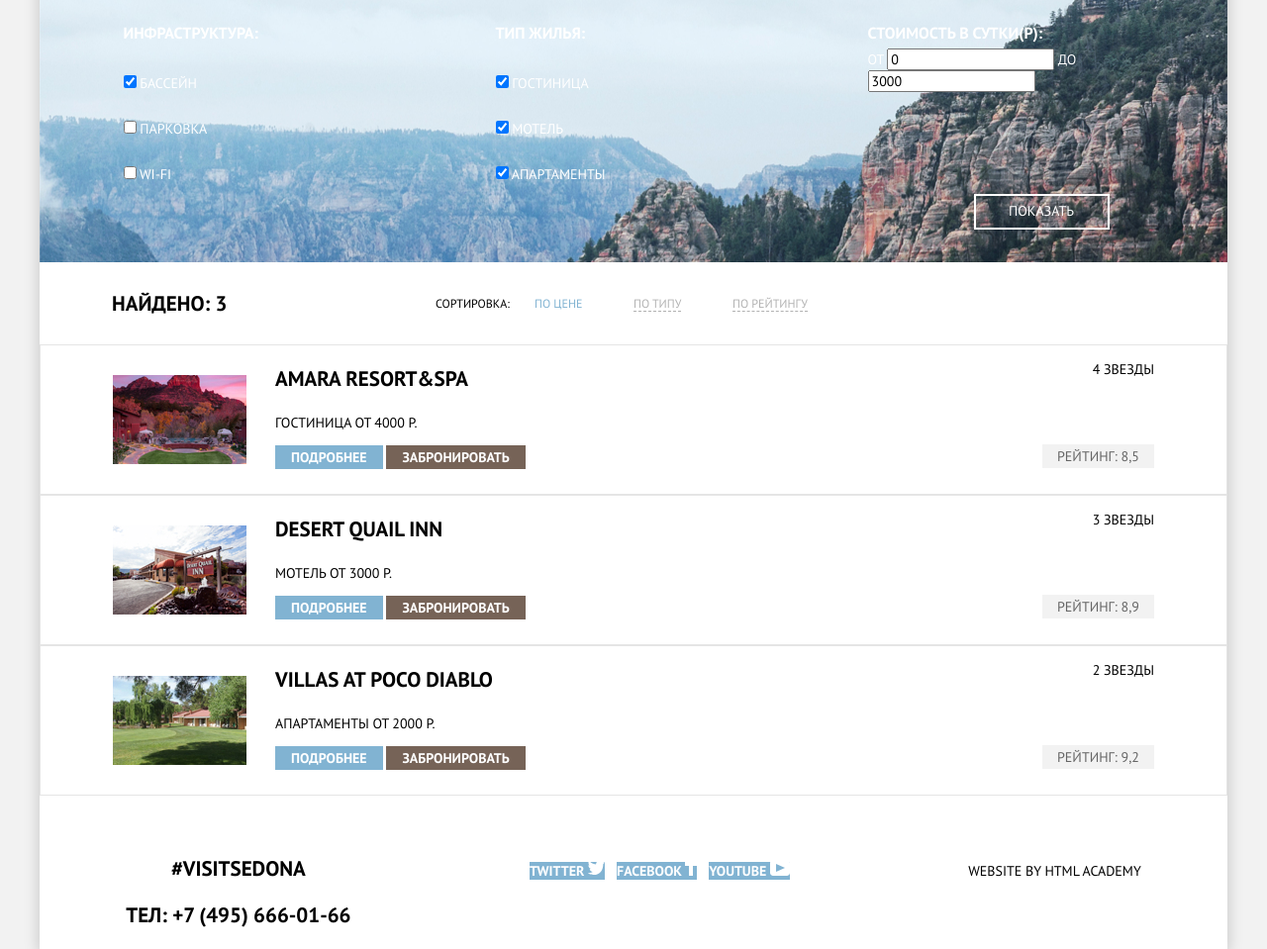
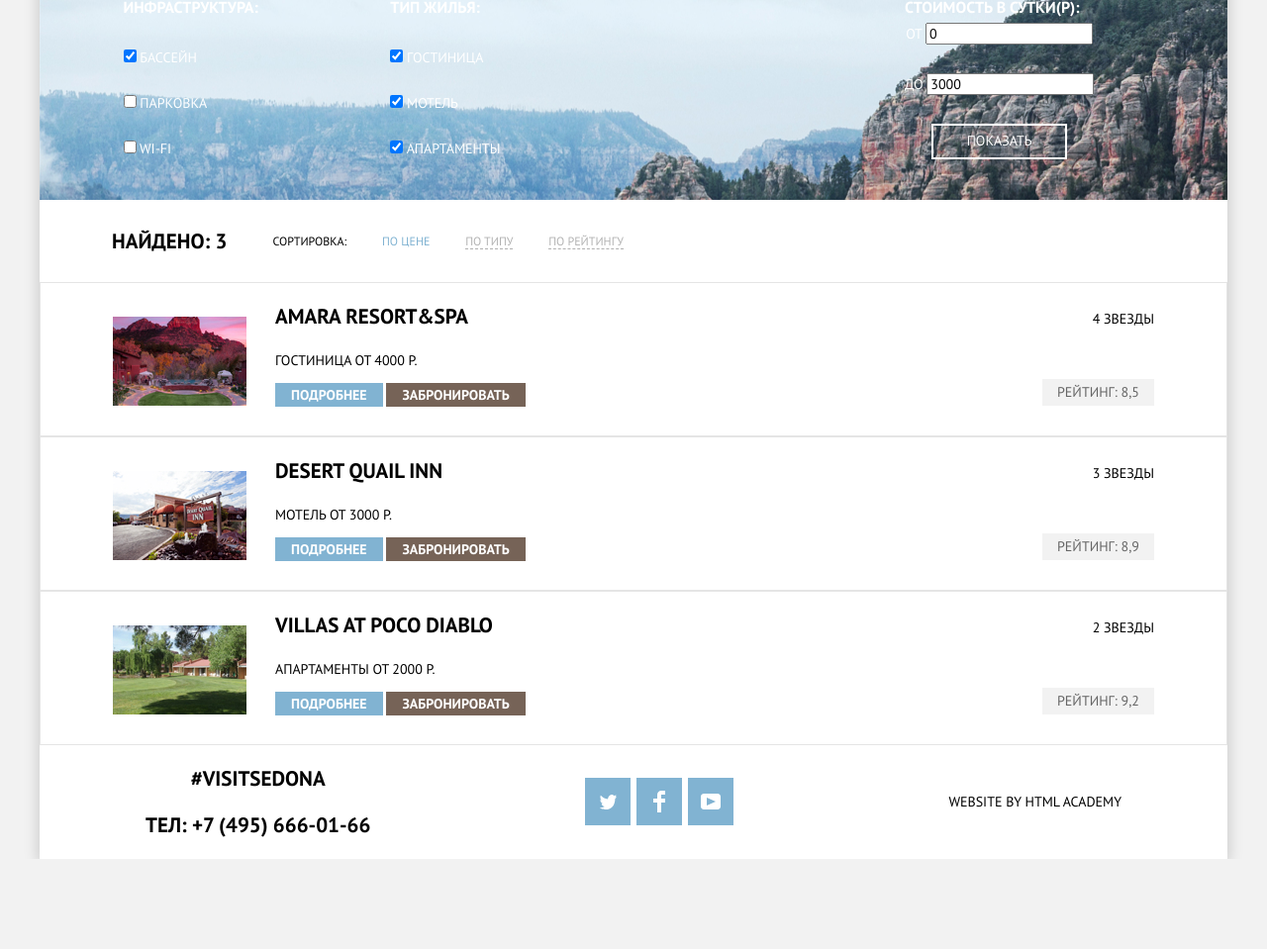
Before and after one commit to DmitryShvornev/1646517-sedona-30, a plain HTML site: page catalog.html in a window 1280 px wide. Shown: the part 86-1045 px from the top of the page at 99% size. After the commit the page ends 954 px from the top, so only its background shows below. Drawn offline with Linux system fonts and the light colour scheme.

Commit message:
Добавляет сетку на флексах внутренней страницы

```diff
--- a/catalog.html
+++ b/catalog.html
@@ -67,19 +67,19 @@
           <legend class="hotel-filter-legend">Стоимость в сутки(Р):</legend>
           <label>от <input type="text" name="min-price" value="0"></label>
           <label>до <input type="text" name="max-price" value="3000"></label>
+          <button class="hotel-show" type="submit">Показать</button>
         </fieldset>
-        <button class="hotel-show" type="submit">Показать</button>
       </form>
     </section>
     <section class="hotel-results">
       <h2 class="hidden">Результаты поиска</h2>
-      <p class="hotel-results-found">Найдено: 3</p>
       <div class="sort-menu">
+        <p class="hotel-results-found">Найдено: 3</p>
         <ul class="hotel-results-sort">
           <li><a class="sort-by">Сортировка:</a></li>
           <li><a class="sort-by price">По цене</a></li>
-          <li><a class="sort-by category type" href="#">По типу</a></li>
-          <li><a class="sort-by category rating" href="#">По рейтингу</a></li>
+          <li><a class="sort-by category" href="#">По типу</a></li>
+          <li><a class="sort-by category" href="#">По рейтингу</a></li>
         </ul>
       </div>
       <ul class="hotel-results-list">
@@ -88,14 +88,14 @@
           <article>
             <h3 class="hotel-header">Amara Resort&Spa</h3>
             <p>Гостиница  От 4000 Р.</p>
-            <p>
+            <p class="hotel-controls">
               <a class="hotel-browse" href="#">Подробнее</a>
               <a class="hotel-book" href="#">Забронировать</a>
             </p>
           </article>
           <div class="hotel-prestige">
             <p class="hotel-stars">4 звезды</p>
-            <p><span class="hotel-rating">Рейтинг: 8,5</span></p>
+            <p class="hotel-rating">Рейтинг: 8,5</p>
           </div>
         </li>
         <li class="hotel-results-item">
@@ -103,14 +103,14 @@
           <article>
             <h3 class="hotel-header">Desert Quail Inn</h3>
             <p>Мотель От 3000 Р.</p>
-            <p>
+            <p class="hotel-controls">
               <a class="hotel-browse" href="#">Подробнее</a>
               <a class="hotel-book" href="#">Забронировать</a>
             </p>
           </article>
           <div class="hotel-prestige">
             <p class="hotel-stars">3 звезды</p>
-            <p><span class="hotel-rating">Рейтинг: 8,9</span></p>
+            <p class="hotel-rating">Рейтинг: 8,9</p>
           </div>
         </li>
         <li class="hotel-results-item">
@@ -118,14 +118,14 @@
           <article>
             <h3 class="hotel-header">Villas at Poco Diablo</h3>
             <p>Апартаменты  От 2000 Р.</p>
-            <p>
+            <p class="hotel-controls">
               <a class="hotel-browse" href="#">Подробнее</a>
               <a class="hotel-book" href="#">Забронировать</a>
             </p>
           </article>
           <div class="hotel-prestige">
             <p class="hotel-stars">2 звезды</p>
-            <p><span class="hotel-rating">Рейтинг: 9,2</span></p>
+            <p class="hotel-rating">Рейтинг: 9,2</p>
           </div>
         </li>
       </ul>
@@ -142,21 +142,21 @@
       <h2 class="hidden">Мы в социальных сетях</h2>
       <ul>
         <li>
-          <a class="social-button" href="#"><span>Twitter</span>
+          <a class="social-button" href="#">
             <svg width="17" height="17" viewBox="0 0 17 17" fill="none" xmlns="http://www.w3.org/2000/svg">
               <path d="M10.95 1.14409C12.635 0.648089 13.934 1.41409 14.527 2.32309C15.2 2.09209 15.858 1.84209 16.538 1.61509C16.5249 2.30145 16.2117 2.94761 15.681 3.38309C16.366 3.55309 16.985 2.89209 16.985 2.89209C16.816 3.89209 15.979 4.68009 15.422 4.91609C15.191 11.6661 12.247 16.1331 5.34498 15.9981H4.89898C4.48898 15.9981 0.734977 15.5381 0.000976562 14.1111C2.27198 14.3071 3.89398 13.6891 4.69398 12.9341C3.73398 12.6341 2.01498 12.4571 1.71498 9.98409C2.06398 10.0901 2.27898 10.2121 2.90498 10.1031C1.70498 9.24709 0.373977 8.53009 0.447977 6.33009C0.732977 6.65809 1.51498 6.86609 1.78798 6.80209C1.08498 6.56109 -0.182023 3.44209 0.893977 1.85009C2.71198 3.70409 4.62898 5.45609 8.04598 5.62309C8.25398 3.33009 9.18298 1.79309 10.95 1.14409Z" fill="white"/>
             </svg>
           </a>
         </li>
         <li>
-          <a class="social-button" href="#"><span>Facebook</span>
+          <a class="social-button" href="#">
             <svg width="12" height="22" viewBox="0 0 12 22" fill="none" xmlns="http://www.w3.org/2000/svg">
               <path d="M12 4V0H8C5.79086 0 4 1.79086 4 4V8H0V12H4V22H8V12H12V8H8V4H12Z" fill="white"/>
             </svg>
           </a>
         </li>
         <li>
-          <a class="social-button" href="#"><span>YouTube</span>
+          <a class="social-button" href="#">
             <svg width="20" height="16" viewBox="0 0 20 16" fill="none" xmlns="http://www.w3.org/2000/svg">
               <path fill-rule="evenodd" clip-rule="evenodd" d="M3 0H17C18.65 0 20 1.35 20 3V13C20 14.65 18.65 16 17 16H3C1.35 16 0 14.65 0 13V3C0 1.35 1.35 0 3 0ZM6.027 4.002V11.998L15.014 8L6.027 4.002Z" fill="white"/>
             </svg>
--- a/css/style.css
+++ b/css/style.css
@@ -138,10 +138,8 @@ img {
   flex-direction: row;
   flex-wrap: wrap;
   list-style: none;
-  margin: 0 auto;
+  margin: 0;
   padding: 0;
-  /*padding-left: 72px;
-  padding-right: 72px;*/
   padding-top: 15px;
   padding-bottom: 15px;
   background-color: var(--basic-white);
@@ -149,7 +147,6 @@ img {
 
 .site-navigation a {
   color: var(--basic-black);
-
 }
 
 .site-navigation a:hover {
@@ -166,7 +163,8 @@ img {
 
 .site-navigation-item:nth-child(1) {
   text-align: left;
-  padding-left: 72px;
+  position: relative;
+  left: 72px;
 }
 
 .site-navigation-item:nth-child(2) {
@@ -179,12 +177,14 @@ img {
 
 .site-navigation-item:nth-child(4) {
   text-align: right;
-  padding-right: 72px;
+  position: relative;
+  right: 72px;
 }
 
 .site-navigation-item:nth-child(5) {
   text-align: left;
-  padding-left: 72px;
+  position: relative;
+  left: 72px;
 }
 
 .site-navigation-item:nth-child(6) {
@@ -197,7 +197,8 @@ img {
 
 .site-navigation-item:nth-child(8) {
   text-align: right;
-  padding-right: 72px;
+  position: relative;
+  right: 72px;
 }
 
 /* Features */
@@ -430,26 +431,28 @@ img {
 }
 
 .hotel-filter-form {
-  display: grid;
-  grid-template-columns: 1fr 1fr 1fr;
+  display: flex;
+  flex-direction: row;
+  justify-content: flex-start;
   text-align: left;
   padding-left: 72px;
+  padding-bottom: 32px;
 }
 
 .hotel-fieldset {
   border: none;
 }
 
-.hotel-fieldset .infrastructure {
-  grid-column: 1 / 2;
+.housing-type {
+  padding-left: 119px;
 }
 
-.hotel-fieldset .housing-type {
-  grid-column: 2 / 3;
-}
-
-.hotel-fieldset .cost-per-day {
-  grid-column: 3 / 4;
+.cost-per-day {
+  padding-left: 394px;
+  display: flex;
+  flex-direction: column;
+  justify-content: space-between;
+  align-items: center;
 }
 
 .hotel-filter-legend {
@@ -478,16 +481,13 @@ img {
   font-size: 14px;
   line-height: 21px;
   text-transform: uppercase;
-  grid-column: 3 / -1;
-  margin: auto;
-  margin-bottom: 33px;
 }
 
 /* Hotel results */
 
 .hotel-results {
   display: grid;
-  grid-template-columns: 1fr 1fr 1fr;
+  grid-template-columns: 1fr 1fr;
 }
 
 .hotel-results-found {
@@ -498,22 +498,26 @@ img {
   line-height: 26px;
   text-align: left;
   padding-left: 73px;
-  grid-column: 1 / 2;
 }
 
 .sort-menu {
-  grid-column: 2 / 3;
+  grid-column: 1 / -1;
+  display: flex;
+  justify-content: flex-start;
 }
 
 .hotel-results-sort {
   list-style: none;
   margin: 0;
   padding: 0;
-  text-align: left;
+  padding-left: 46px;
+  padding-right: 610px;
   padding-top: 31px;
   padding-bottom: 31px;
-  display: grid;
-  grid-template-columns: 1fr 1fr 1fr 1fr;
+  display: flex;
+  flex-direction: row;
+  flex-grow: 1;
+  justify-content: space-between;
 }
 
 .sort-by {
@@ -522,12 +526,10 @@ img {
   font-weight: 400;
   font-size: 12px;
   line-height: 18px;
-  grid-column: 1 / 2;
 }
 
 .price {
   color: var(--basic-lightblue);
-  grid-column: 2 / 3;
 }
 
 .category {
@@ -535,14 +537,6 @@ img {
   color: var(--basic-black);
   mix-blend-mode: normal;
   opacity: 0.3;
-}
-
-.category .type {
-  grid-column: 3 / 4;
-}
-
-.category .rating {
-  grid-column: 4 / 5;
 }
 
 .category:hover {
@@ -569,17 +563,16 @@ img {
   line-height: 21px;
   font-weight: 400;
   border: 1px solid var(--special-deep-lightgrey);
+  margin: 0;
+  padding: 0;
+  padding-left: 73px;
+  padding-bottom: 30px;
   display: flex;
   flex-direction: row;
   justify-content: flex-start;
+  align-items: flex-end;
 }
 
-.hotel-results-image {
-  grid-column: 1 / 2;
-  padding-left: 73px;
-  padding-top: 30px;
-  padding-bottom: 30px;
-}
 
 .hotel-results-item article {
   text-align: left;
@@ -587,28 +580,29 @@ img {
   padding: 0;
   padding-left: 29px;
   flex-grow: 1;
-
 }
 
 .hotel-prestige {
   text-align: right;
+  margin: 0;
   padding: 0;
   padding-right: 73px;
-  padding-bottom: 13px;
   display: flex;
   flex-direction: column;
 }
 
 .hotel-rating {
+  margin: 0;
+  padding: 0;
   background-color: var(--basic-lightgrey);
   color: var(--special-deep-grey);
-  width: 110px;
-  height: 27px;
   padding: 3px 15px;
 }
 
 .hotel-stars {
-  flex-grow: 1;
+  margin: 0;
+  padding: 0;
+  padding-bottom: 50px;
 }
 
 .hotel-header {
@@ -616,9 +610,12 @@ img {
   line-height: 26px;
 }
 
+.hotel-controls {
+  margin: 0;
+  padding: 0;
+}
+
 .hotel-browse {
-  width: 110px;
-  height: 27px;
   background-color: var(--basic-lightblue);
   color: var(--basic-white);
   font-weight: 700;
@@ -636,8 +633,6 @@ img {
 }
 
 .hotel-book {
-  width: 142px;
-  height: 27px;
   background-color: var(--basic-dark);
   color: var(--basic-white);
   font-weight: 700;
@@ -656,14 +651,13 @@ img {
   display: flex;
   flex-direction: row;
   justify-content: space-around;
-  align-items: baseline;
+  align-items: center;
 }
 
 .footer-contacts {
   color: var(--basic-black);
   font-size: 21px;
   line-height: 26px;
-  padding-top: 23px;
 }
 
 .footer-contacts a {
@@ -674,7 +668,6 @@ img {
 .footer-socials {
   margin: 0;
   padding: 0;
-  padding-top: 36px;
 }
 
 .footer-socials ul {
@@ -683,14 +676,19 @@ img {
   padding: 0;
   display: flex;
   flex-direction: row;
-  align-items: baseline;
+  align-items: center;
 }
 
 .social-button {
+  display: flex;
+  justify-content: center;
+  align-items: center;
+  width: 46px;
+  height: 48px;
   background-color: var(--basic-lightblue);
   color: var(--basic-white);
   text-decoration: none;
-  margin: 0 6px;
+  margin: 0 3px;
 }
 
 .social-button:hover {
@@ -707,7 +705,6 @@ img {
   font-size: 14px;
   font-weight: 400;
   line-height: 26px;
-  padding-top: 49px;
 }
 
 .footer-copyright a {
```
Also changed, not shown: index.html (+3 -3 lines), img/cutter.svg (added).
